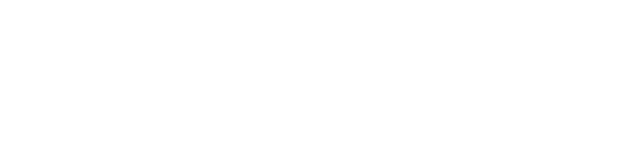
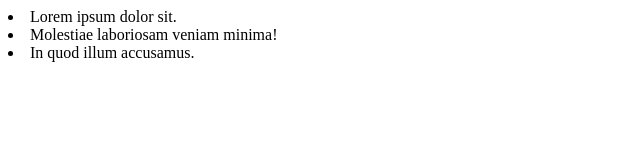
Before and after one commit to charan51/dd, a plain HTML site: page index.html in a window 1280 px wide. Shown: the whole page, without its empty margins (0-640 px from the left). Drawn offline with Linux system fonts and the light colour scheme.

Commit message:
added first file to repo

```diff
--- a/index.html
+++ b/index.html
@@ -7,6 +7,10 @@
   <title>Document</title>
 </head>
 <body>
-
+<nav>
+  <li>Lorem ipsum dolor sit.</li>
+  <li>Molestiae laboriosam veniam minima!</li>
+  <li>In quod illum accusamus.</li>
+</nav>
 </body>
 </html>
```
